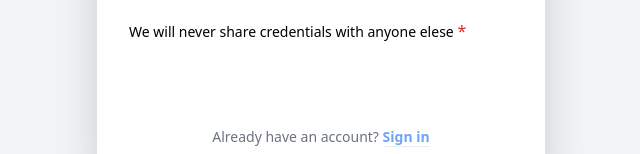
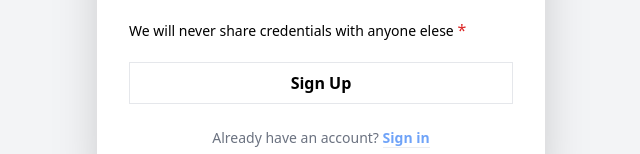
Before and after one commit to mubashar-mizA/inventory-control-next, a Next.js app: page /pages/register in a window 1280 px wide. Shown: the part 498-652 px from the top of the page, without its empty margins (319-959 px from the left). Built offline with nearby package versions, Linux system fonts and the light colour scheme.

Commit message:
updating the registeration page

```diff
--- a/app/pages/register/page.jsx
+++ b/app/pages/register/page.jsx
@@ -105,7 +105,7 @@ export default function RegisterPage() {
                     <button
                         type="submit"
                         disabled={loading}
-                        className="w-full bg-gradient-to-b from-indigo-00 to-indigo-600 text-white font-bold py-2   transition"
+                        className="w-full bg-gradient-to-b from-indigo-00 to-indigo-600 text-black font-bold py-2   transition border"
                     >
                         {loading ? 'Registering...' : 'Sign Up'}
                     </button>
```
